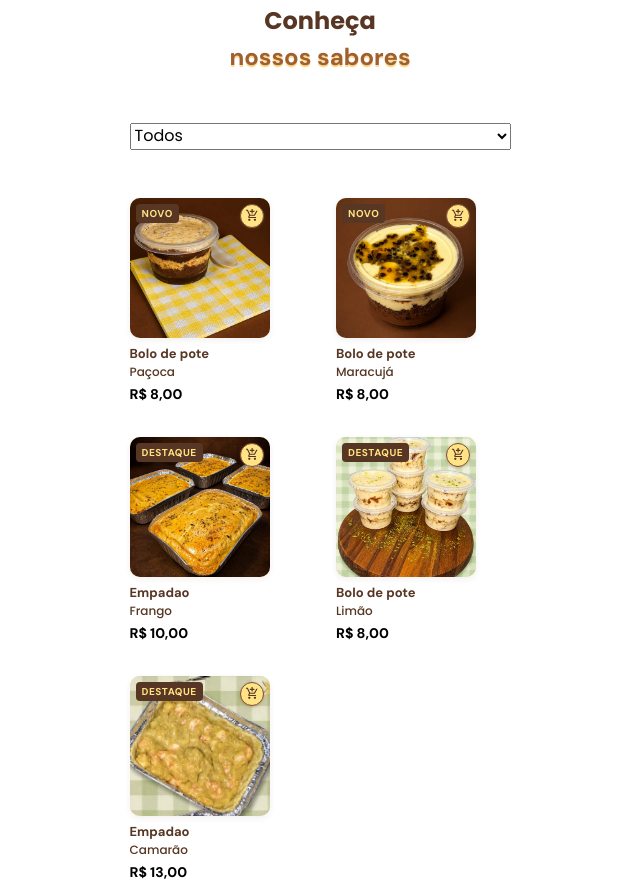
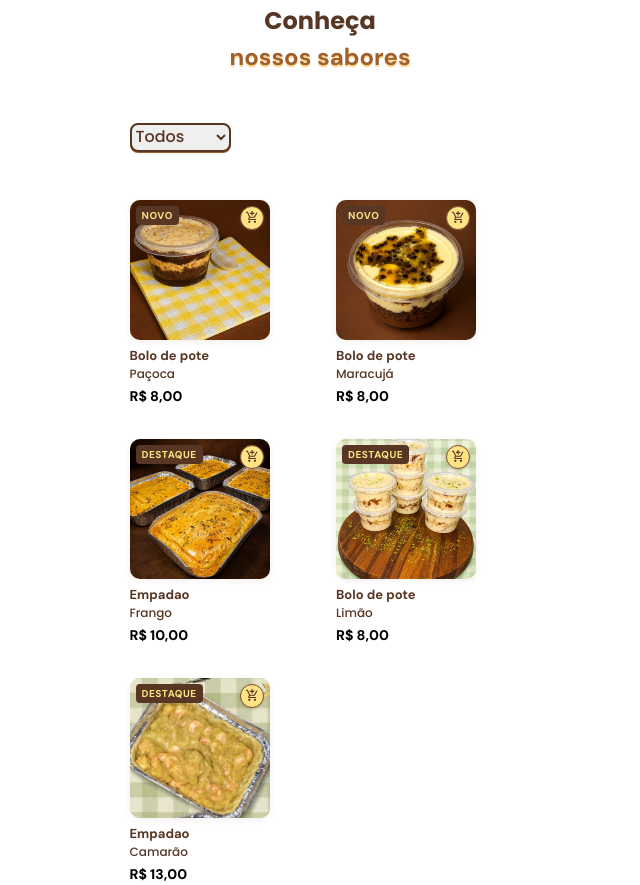
Before and after one commit to Phduartebjj/Sensacao-de-Sabores, an Angular app: page /#/ in a window 1280 px wide. Shown: the part 1440-2325 px from the top of the page, without its empty margins (320-960 px from the left). Built offline with nearby package versions, Linux system fonts and the light colour scheme.

Commit message:
style(catalog): change filters color and font size

```diff
--- a/src/app/features/home/catalog/catalog.component.css
+++ b/src/app/features/home/catalog/catalog.component.css
@@ -25,3 +25,16 @@
     grid-template-columns: repeat(2, 1fr);
     gap: 32px;
 }
+
+.catalog__filters {
+    border-radius: 8px;
+    border: 2px solid var(--content-primary);
+    box-shadow: 0px 1px 0px var(--content-secondary);
+    color: var(--content-primary);
+    font-weight: 500;
+}
+
+.catalog__filters::selection {
+    border: inherit;
+    box-shadow: inherit;
+}
--- a/src/app/features/home/catalog/catalog.component.html
+++ b/src/app/features/home/catalog/catalog.component.html
@@ -3,6 +3,7 @@
     <h2>Conheça <br /><span class="title-emphasis">nossos sabores</span></h2>
   </div>
 
+  <div class="catalog__filters-container">
     <select
       class="catalog__filters"
       [value]="selectedCategory() ?? ''"
@@ -12,7 +13,7 @@
       <option value="bolos">Bolos</option>
       <option value="empadas">Empadas</option>
     </select>
-
+  </div>
   <div class="catalog-container">
     @for (product of filteredProducts(); track product.id) {
       <app-product-card [product]="product" (addToCart)="onAddToCart(product)"></app-product-card>
```
Lines whose indentation alone changed are shown as unchanged.
